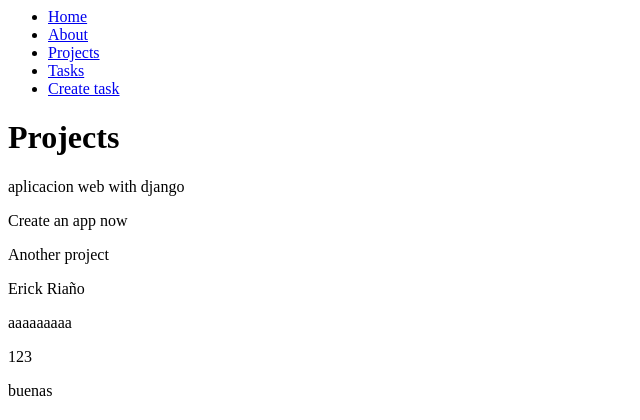
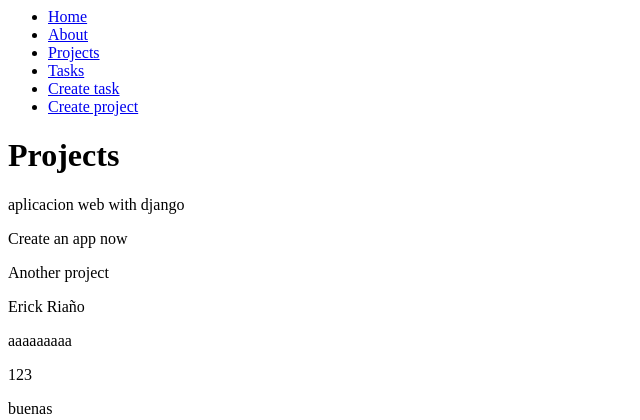
Before and after one commit to erickrh/django-project, a Django app: page /projects/ in a window 1280 px wide. Shown: the top 420 px of the page, without its empty margins (0-640 px from the left). Run offline with Django 4.2, Linux system fonts and the light colour scheme; data comes from the database, SQL or seed files in the repository; both versions use the stored data as it was after the commit.

Commit message:
Create create_project view

```diff
--- a/myapp/forms.py
+++ b/myapp/forms.py
@@ -3,3 +3,6 @@ from django import forms
 class Create_new_task(forms.Form):
   title = forms.CharField(label='Title', max_length=200)
   description = forms.CharField(label='Description', widget=forms.Textarea, required=False)
+
+class Create_new_project(forms.Form):
+  name = forms.CharField(label='Name', max_length=200)
--- a/myapp/templates/layouts/base.html
+++ b/myapp/templates/layouts/base.html
@@ -15,6 +15,9 @@
     <li>
       <a href="/create_task">Create task</a>
     </li>
+    <li>
+      <a href="/create_project">Create project</a>
+    </li>
   </ul>
 </nav>
 
--- a/myapp/urls.py
+++ b/myapp/urls.py
@@ -7,5 +7,6 @@ urlpatterns = [
   path('projects/', views.projects),
   path('tasks/', views.tasks),
   path('hello/<str:username>', views.hello),
-  path('create_task/', views.create_task)
+  path('create_task/', views.create_task),
+  path('create_project/', views.create_project)
 ]
--- a/myapp/views.py
+++ b/myapp/views.py
@@ -1,7 +1,7 @@
 from django.shortcuts import render, get_object_or_404, redirect
 from django.http import HttpResponse, JsonResponse
 from .models import Project, Task
-from .forms import Create_new_task
+from .forms import Create_new_task, Create_new_project
 
 # Create your views here.
 def index(request):
@@ -52,3 +52,14 @@ def create_task(request):
     project_id=2
     )
     return redirect('/tasks')
+
+def create_project(request):
+  if request.method == 'GET':
+    return render(request, 'projects/create_project.html', {
+      'form': Create_new_project()
+    })
+  else:
+    Project.objects.create(name = request.POST['name'])
+    return render(request, 'projects/create_project.html', {
+      'form': Create_new_project()
+    })
```
Also changed, not shown: myapp/templates/projects/create_project.html (+12 -0 lines), db.sqlite3.
